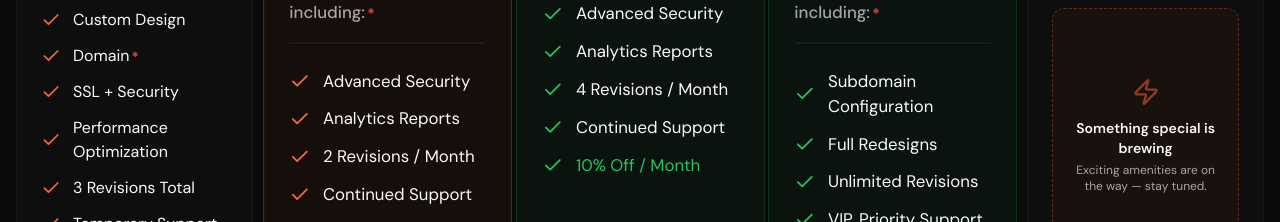
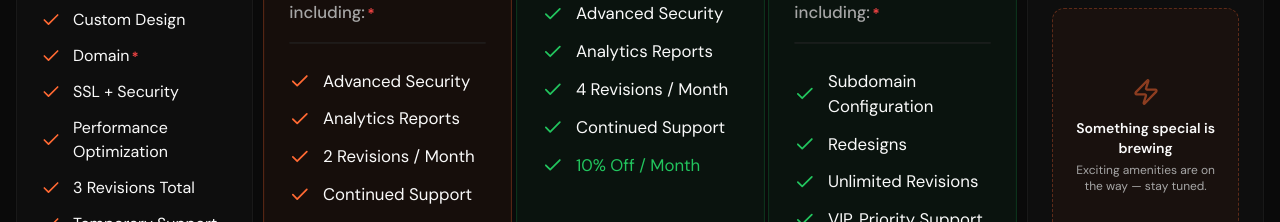
Before and after one commit to matrixfrr/GimmeASite, a Next.js app: page / in a window 1280 px wide. Shown: the part 3900-4122 px from the top of the page. Built offline with nearby package versions, Linux system fonts and the light colour scheme.

Commit message:
Rename Full Redesign → Redesign, Transfer Ownership → Transfer of Ownership

```diff
--- a/src/app/page.tsx
+++ b/src/app/page.tsx
@@ -614,7 +614,7 @@ function PricingSection({ onOpenPayment }: { onOpenPayment: (plan: "one-time" |
       description: "Everything in Hybrid, including:",
       features: [
         "Subdomain Configuration",
-        "Full Redesigns",
+        "Redesigns",
         "Unlimited Revisions",
         "VIP, Priority Support",
         "__green__15% Off / Year",
@@ -913,7 +913,7 @@ function PricingSection({ onOpenPayment }: { onOpenPayment: (plan: "one-time" |
                   { perk: "Support", up: "6 Months", mo: "∞", hy: "∞", an: "∞⚡" },
                   { perk: "Analytics", up: false, mo: true, hy: true, an: true },
                   { perk: "Monthly Discount", up: false, mo: false, hy: "10%", an: "15%" },
-                  { perk: "Full Redesigns", up: false, mo: false, hy: false, an: true },
+                  { perk: "Redesigns", up: false, mo: false, hy: false, an: true },
                   { perk: "Subdomains", up: false, mo: false, hy: false, an: true },
                 ] as { perk: string; up: boolean | string; mo: boolean | string; hy: boolean | string; an: boolean | string }[]).map(({ perk, up, mo, hy, an }) => {
                   const cell = (v: boolean | string) => typeof v === "string"
@@ -2375,7 +2375,7 @@ function Footer({ onOpenFaq, onOpenPrivacyPolicy }: { onOpenFaq: () => void; onO
               <p>Each project includes a reasonable number of revisions as specified in your Plan, as well as a designated support period. Additional revisions and continued support outside of your Plan may incur extra charges.</p>
 
               <h4 className="text-foreground font-semibold mt-6">Add-Ons</h4>
-              <p>GimmeASite offers optional add-on services that extend or supplement your Plan. Available add-ons include, but are not limited to: Revision Refills, Full Redesign Requests, Domain Changes, Transfer of Ownership, and Upfront Support Renewals. Add-ons are requested through our ticketing system and are subject to availability and pricing at the time of the request. A small additional fee may apply upon resolution, and we will always confirm pricing with you before any charge is made. Some add-ons may be included at no extra cost depending on your Plan.</p>
+              <p>GimmeASite offers optional add-on services that extend or supplement your Plan. Available add-ons include, but are not limited to: Revision Refills, Redesign Requests, Domain Changes, Transfer of Ownership, and Upfront Support Renewals. Add-ons are requested through our ticketing system and are subject to availability and pricing at the time of the request. A small additional fee may apply upon resolution, and we will always confirm pricing with you before any charge is made. Some add-ons may be included at no extra cost depending on your Plan.</p>
 
               <h4 className="text-foreground font-semibold mt-6">Limitation of Liability</h4>
               <p>GimmeASite's liability is limited to the amount paid for services. We are not liable for indirect, incidental, or consequential damages.</p>
```
